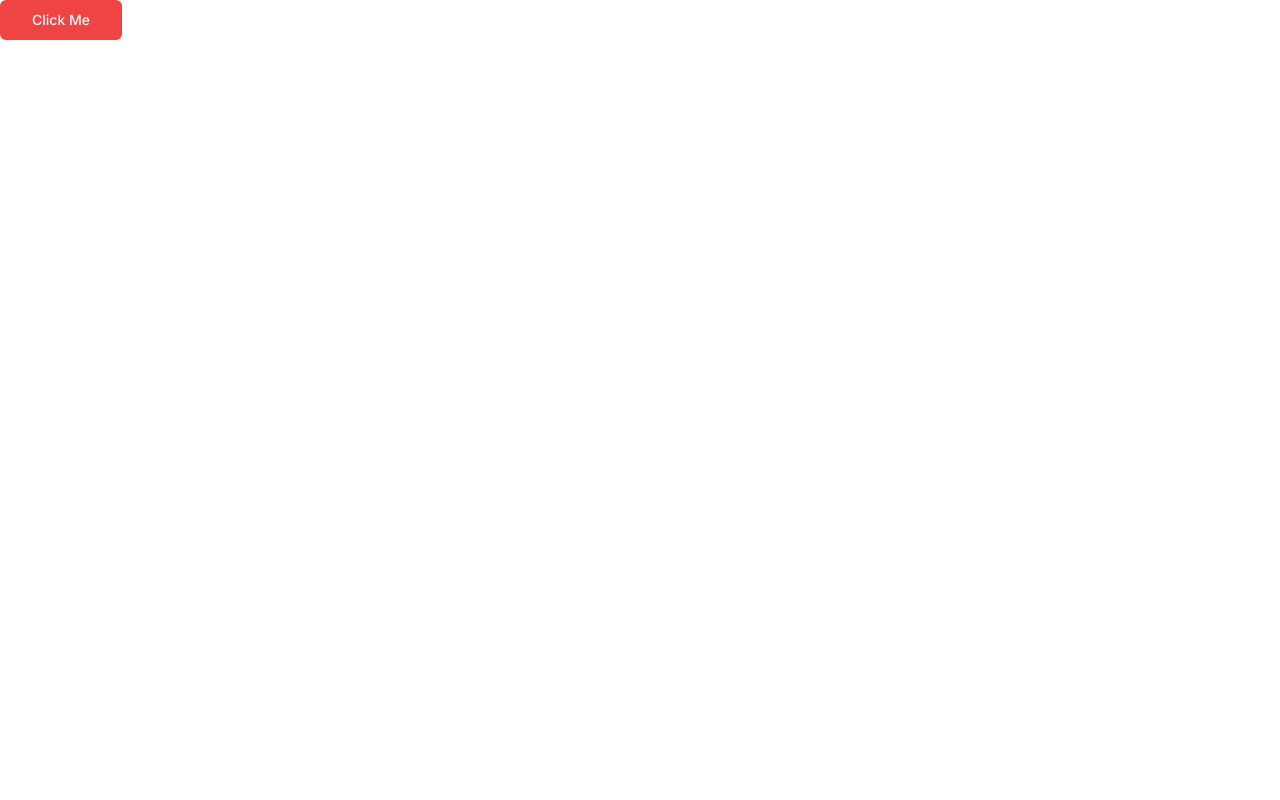
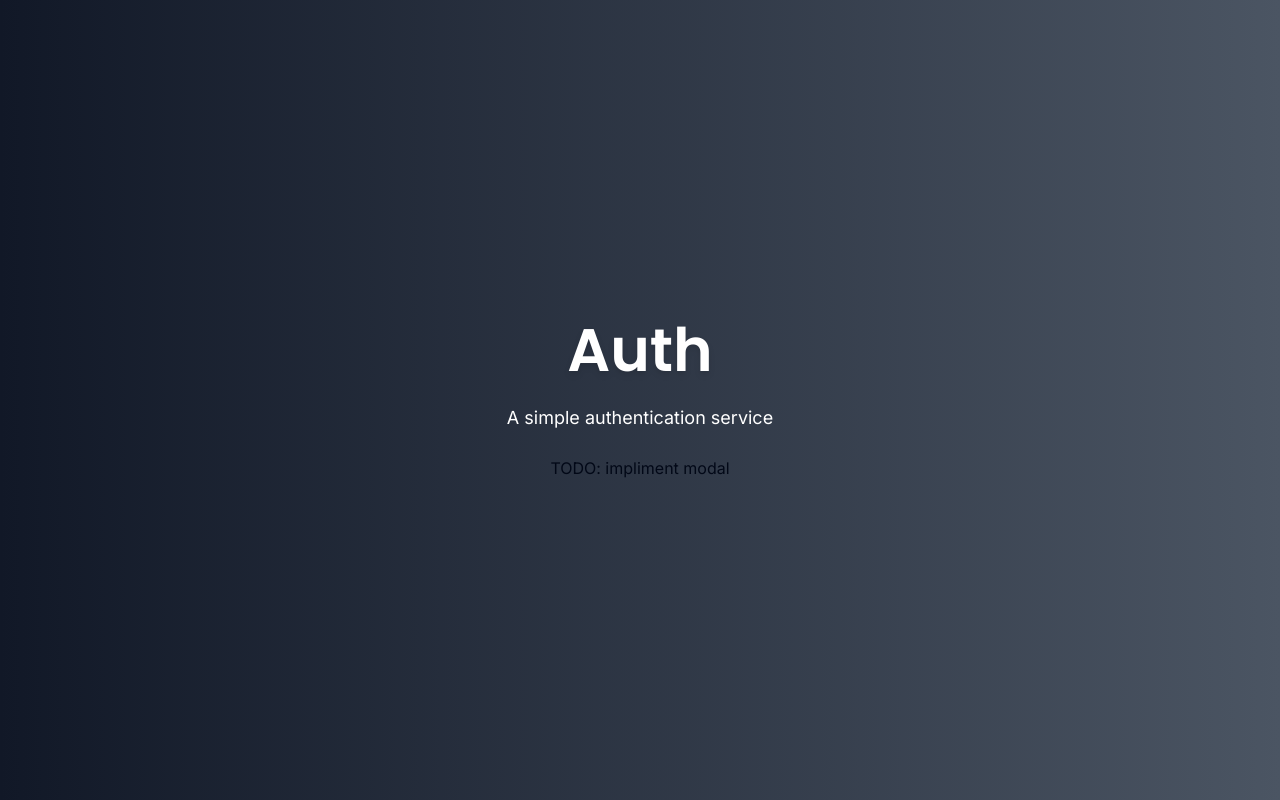
Before and after one commit to siemd2/Auth-Toolkit, a Next.js app: page / in a window 1280 px wide. Built offline with nearby package versions, Linux system fonts and the light colour scheme.

Commit message:
added homepage and auth login wrapper button

```diff
--- a/app/page.tsx
+++ b/app/page.tsx
@@ -1,9 +1,35 @@
+import { Poppins } from "next/font/google"
+
+import { cn } from "@/lib/utils"
 import { Button } from "@/components/ui/button"
+import { LoginButton } from "@/components/auth/login-button"
+
+const font = Poppins({
+  subsets: ["latin"],
+  weight: ["600"],
+})
 
 export default function Home() {
   return(
-    <Button size="lg" variant="destructive">
-      Click Me
-    </Button>
+    <main className="flex h-full flex-col items-center justify-center bg-gradient-to-b from-gray-900 to-gray-600 bg-gradient-to-r">
+      <div className="space-y-6 text-center">
+        <h1 className={cn(
+          "text-6xl font-semibold text-white drop-shadow-md",
+          font.className,
+          )}>
+          Auth
+        </h1>
+        <p className="text-lg text-white">
+          A simple authentication service
+        </p>
+        <div>
+          <LoginButton mode="modal">
+            <Button variant="secondary" size="lg">
+              Sign in
+            </Button>
+          </LoginButton>
+        </div>
+      </div>
+    </main>
   )
 }
--- /dev/null
+++ b/components/auth/login-button.tsx
@@ -0,0 +1,31 @@
+"use client"; // this component is going to have interactive elements so we need to use client side rendering
+
+interface LoginButtonProps {
+    children: React.ReactNode;
+    mode?: "modal" | "redirect";
+    asChild?: boolean;
+};
+
+export const LoginButton = ({
+    children,
+    mode = "redirect",
+    asChild
+}: LoginButtonProps) => {
+    const onClick = () => {
+        console.log("LOGIN BUTTON CLICKED");
+    }
+
+    if (mode === "modal") {
+        return (
+            <span>
+                TODO: impliment modal
+            </span>
+        )
+    }
+
+    return (
+        <span onClick={onClick} className="cursor-pointer">
+            {children}
+        </span>
+    )
+};
```
